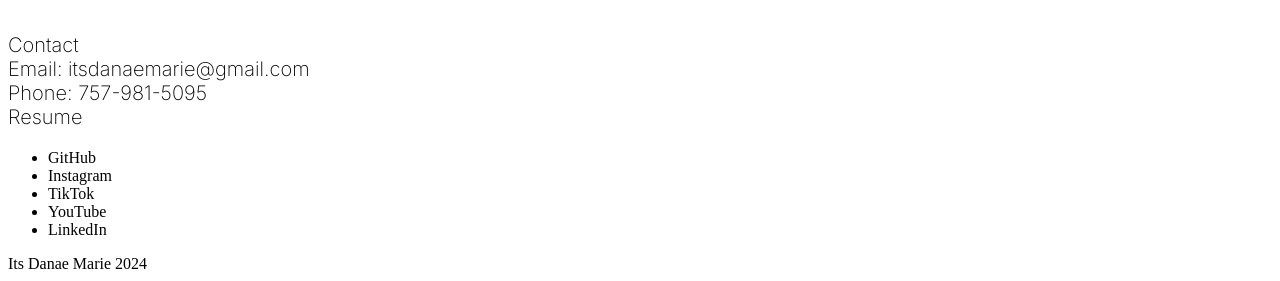
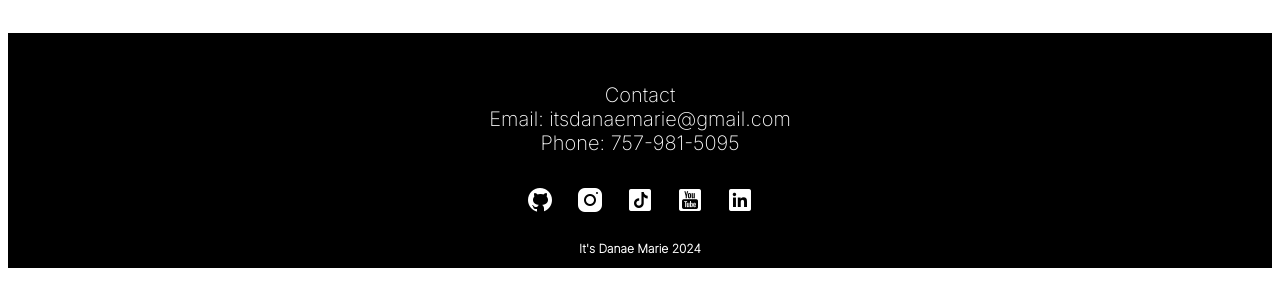
Before and after one commit to itsdanaemarie/portfolio, a plain HTML site: page index.html in a window 1280 px wide. Shown: the part 2025-2306 px from the top of the page. Drawn offline with Linux system fonts and the light colour scheme.

Commit message:
styled the footer

```diff
--- a/index.html
+++ b/index.html
@@ -133,19 +133,26 @@
         </div>
     </div>
 </body>
+
+
 <footer>
+    <div class="footer">
     <p>
         Contact </br>
         Email: itsdanaemarie@gmail.com </br>
         Phone: 757-981-5095 </br>
-        Resume
     </p>
-    <ul>
-        <li>GitHub</li>
-        <li>Instagram</li>
-        <li>TikTok</li>
-        <li>YouTube</li>
-        <li>LinkedIn</li>
-    </ul>
-    Its Danae Marie 2024
+    <div class="social-icons">
+        <a href="https://github.com/itsdanaemarie"><img src="assets/icons8-github-30w.png"></a>
+        <a href="https://www.instagram.com/itsdanaemarie/"><img src="assets/icons8-instagram-30w.png"></a>
+        <a href="https://www.tiktok.com/@itsdanaemarie"><img src="assets/icons8-tiktok-30w.png"></a>
+        <a href="https://www.youtube.com/channel/UCEwdTcx-agRBuDf4KlsUqiA"><img src="assets/icons8-youtube-30w.png"></a>
+        <a href="https://www.linkedin.com/in/danaebursae/"><img src="assets/icons8-linkedin-30w.png"></a>
+    </div>
+    <div class="company-name">
+    <p>
+    It's Danae Marie 2024
+    </p>
+    </div>
+    </div>
 </footer>
--- a/styles.css
+++ b/styles.css
@@ -179,3 +179,28 @@ p {
     transform: scale(1.2);
     transition-duration: 1s;
 }
+
+/* FOOTER */
+
+.footer {
+    width: 100%;
+    background-color: black;
+    color: white;
+}
+
+.footer p {
+    color: white;
+    text-align: center;
+    padding-top: 50px;
+}
+
+.company-name {
+    display: flex;
+    justify-content: center;
+}
+
+.company-name p {
+    font-weight: bold;
+    font-size: 12px;
+    padding-top: 0px;
+}
```
Also changed, not shown: assets/icons8-github-30w.png (added), assets/icons8-instagram-30w.png (added), assets/icons8-linkedin-30w.png (added), assets/icons8-tiktok-30w.png (added), assets/icons8-youtube-30w.png (added).
